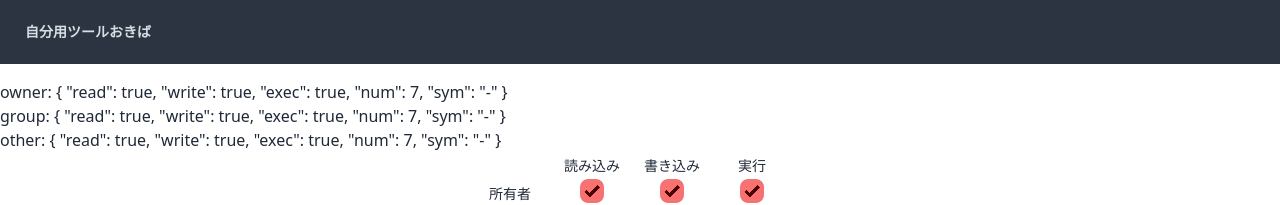
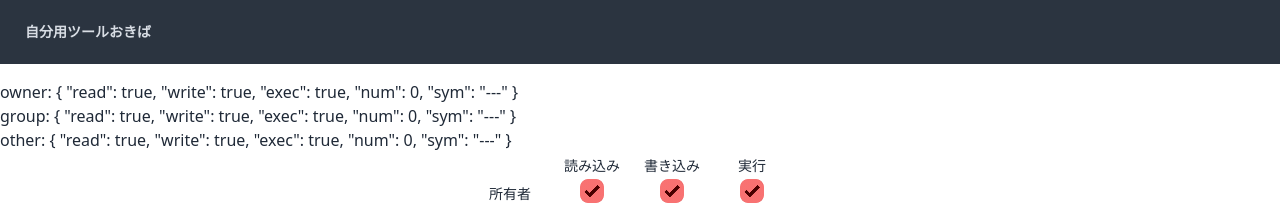
Before and after one commit to kyoruni/my-tools, a Vue app: page /permission in a window 1280 px wide. Shown: the top 205 px of the page. Built offline with nearby package versions, Linux system fonts and the light colour scheme.

Commit message:
:wrench: 初期値変更

```diff
--- a/src/views/Permission.vue
+++ b/src/views/Permission.vue
@@ -5,9 +5,9 @@ const WRITE_NUM = 2;
 const EXEC_NUM = 1;
 const DEFAULT_NUM = 0;
 
-const owner = ref({ read: true, write: true, exec: true, num: 7, sym: "-" });
-const group = ref({ read: true, write: true, exec: true, num: 7, sym: "-" });
-const other = ref({ read: true, write: true, exec: true, num: 7, sym: "-" });
+const owner = ref({ read: true, write: true, exec: true, num: 0, sym: "---" });
+const group = ref({ read: true, write: true, exec: true, num: 0, sym: "---" });
+const other = ref({ read: true, write: true, exec: true, num: 0, sym: "---" });
 
 const changeOwnerCheck = () => {
   const readNum = owner.value.read ? READ_NUM : DEFAULT_NUM;
```
